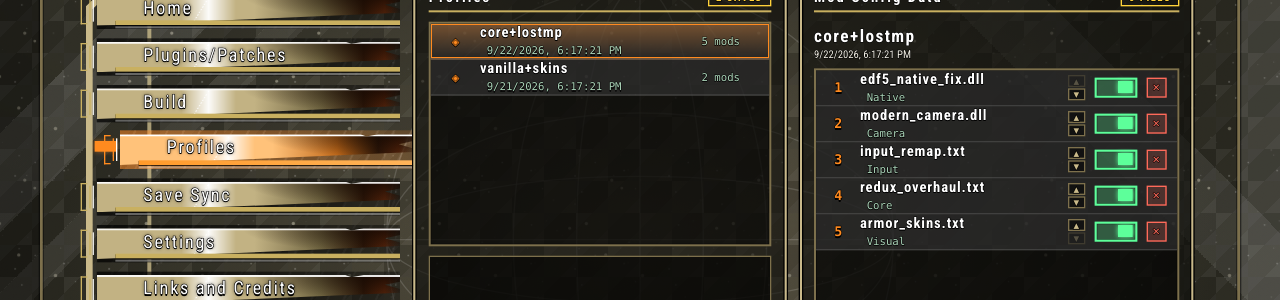
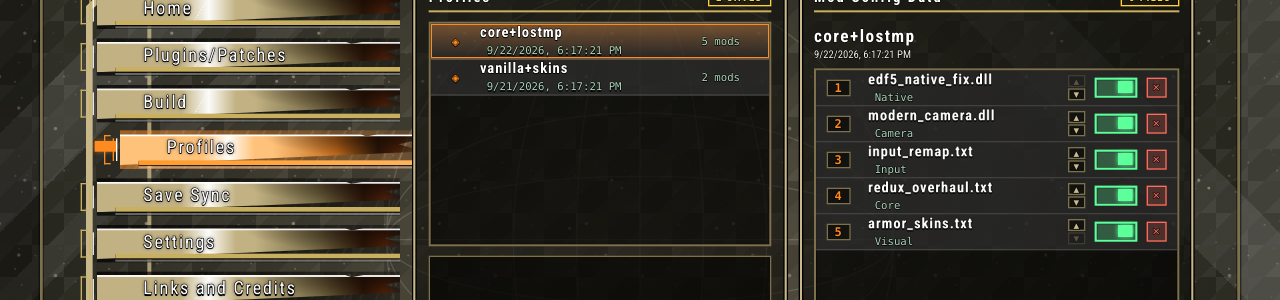
Before and after one commit to FevGrave/EDF-MML-GUI-V2, a React (Vite) app: page /profiles in a window 1280 px wide. Shown: the part 147-447 px from the top of the page. Built offline with nearby package versions, Linux system fonts and the light colour scheme; no server answers.

Commit message:
Implement editable reordering index and scrolling filename component
Co-authored-by: FevGrave <19373020+FevGrave@users.noreply.github.com>

```diff
--- /dev/null
+++ b/src/components/mml/ScrollText.jsx
@@ -0,0 +1,40 @@
+import { useEffect, useRef, useState } from "react";
+
+// Renders text that, when it overflows its container, scrolls left in a loop
+// starting with a pause on the first characters ("sleep on the start of the
+// string"). Reusable for any long label — pass children as the text/marks.
+export default function ScrollText({ children, className = "", style }) {
+  const [overflow, setOverflow] = useState(false);
+  const [dur, setDur] = useState(8);
+  const wrapRef = useRef(null);
+  const firstRef = useRef(null);
+
+  useEffect(() => {
+    const check = () => {
+      const w = wrapRef.current;
+      const f = firstRef.current;
+      if (!w || !f) return;
+      const ow = f.scrollWidth;
+      const cw = w.clientWidth;
+      if (ow > cw + 1) {
+        setOverflow(true);
+        setDur(Math.max(5, Math.round(ow / 40)));
+      } else {
+        setOverflow(false);
+      }
+    };
+    check();
+    const t = setTimeout(check, 120);
+    window.addEventListener("resize", check);
+    return () => { clearTimeout(t); window.removeEventListener("resize", check); };
+  });
+
+  return (
+    <span ref={wrapRef} className={`mcd-scroll ${overflow ? "anim" : ""}`} style={{ ...style, "--mcd-dur": dur }}>
+      <span className="mcd-scroll-inner">
+        <span ref={firstRef} className="mcd-copy">{children}</span>
+        {overflow ? <span className="mcd-copy" aria-hidden="true">{children}</span> : null}
+      </span>
+    </span>
+  );
+}
--- a/src/index.css
+++ b/src/index.css
@@ -266,6 +266,20 @@ body{background:#070809;color:var(--ink);font-family:var(--font);overflow:hidden
 .folderhd{margin:10px 0 2px;padding:4px 12px;background:rgba(0,0,0,.4);border-left:4px solid var(--focus);font:700 15px var(--mono);letter-spacing:.12em;color:var(--focus2);text-transform:uppercase}
 .unbtn{width:30px;height:30px;background:rgba(255,106,90,.18);color:var(--bad);border:2px solid var(--bad);cursor:pointer;font:700 15px var(--font);padding:0;line-height:1;display:flex;align-items:center;justify-content:center}
 .unbtn:hover{background:var(--bad);color:#1a0a08}
+.ordin{width:36px;background:rgba(0,0,0,.55);color:var(--focus);border:2px solid var(--frame2);font:600 18px var(--mono);text-align:center;padding:0 2px;outline:0}
+.ordin:focus{border-color:var(--focus);background:rgba(255,140,40,.18)}
+.ordin::-webkit-outer-spin-button,.ordin::-webkit-inner-spin-button{-webkit-appearance:none;margin:0}
+.ordin{-moz-appearance:textfield}
+.mcd-scroll{display:block;max-width:100%;overflow:hidden;white-space:nowrap}
+.mcd-scroll-inner{display:inline-block;white-space:nowrap;will-change:transform}
+.mcd-scroll .mcd-copy{display:inline-block}
+.mcd-scroll.anim .mcd-scroll-inner{animation:mcdScroll calc(var(--mcd-dur,8) * 1s) linear infinite}
+@keyframes mcdScroll{
+  0%{transform:translateX(0)}
+  18%{transform:translateX(0)}
+  82%{transform:translateX(-50%)}
+  100%{transform:translateX(-50%)}
+}
 
 /* toggle switch */
 .sw{width:64px;height:30px;border:3px solid var(--frame);background:rgba(0,0,0,.7);position:relative;cursor:pointer;box-shadow:inset 0 0 0 1px rgba(0,0,0,.6);flex:none}
--- a/src/pages/Profiles.jsx
+++ b/src/pages/Profiles.jsx
@@ -4,6 +4,7 @@ import Panel from "@/components/mml/Panel";
 import Pill from "@/components/mml/Pill";
 import Toggle from "@/components/mml/Toggle";
 import DualAction from "@/components/mml/DualAction";
+import ScrollText from "@/components/mml/ScrollText";
 
 export default function Profiles() {
   const [profiles, setProfiles] = useState([]);
@@ -67,9 +68,25 @@ export default function Profiles() {
               {selP.mods?.map((m, i) => {
                 const last = (selP.mods?.length || 0) - 1;
                 return (
-                <div key={m.id || i} className="modrow" style={{ cursor: "default", gridTemplateColumns: "36px 1fr auto auto auto" }}>
-                  <span className="ord">{i + 1}</span>
-                  <div><b>{m.name}</b><span className="catsub">{m.category}</span></div>
+                <div key={m.id || i} className="modrow" style={{ cursor: "default", gridTemplateColumns: "48px minmax(0,1fr) auto auto auto" }}>
+                  <input
+                    className="ordin"
+                    type="number"
+                    min={1}
+                    max={(selP.mods?.length || 1)}
+                    value={i + 1}
+                    onClick={(e) => e.stopPropagation()}
+                    onChange={(e) => {
+                      const v = parseInt(e.target.value, 10);
+                      if (!isNaN(v) && v >= 1 && v <= (selP.mods?.length || 0) && v - 1 !== i) {
+                        moveMod(i, v - 1);
+                      }
+                    }}
+                  />
+                  <div style={{ minWidth: 0, overflow: "hidden" }}>
+                    <ScrollText><b>{m.name}</b></ScrollText>
+                    <span className="catsub">{m.category}</span>
+                  </div>
                   <div className="ordbtns">
                     <button onClick={(e) => { e.stopPropagation(); moveMod(i, i - 1); }} disabled={i === 0} style={i === 0 ? { opacity: .3, cursor: "default" } : undefined}>▲</button>
                     <button onClick={(e) => { e.stopPropagation(); moveMod(i, i + 1); }} disabled={i === last} style={i === last ? { opacity: .3, cursor: "default" } : undefined}>▼</button>
```
